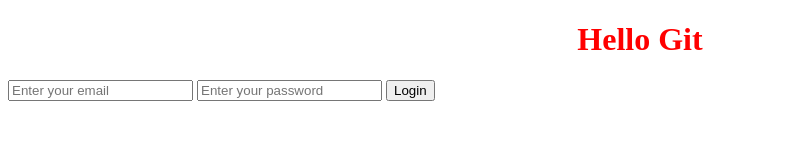
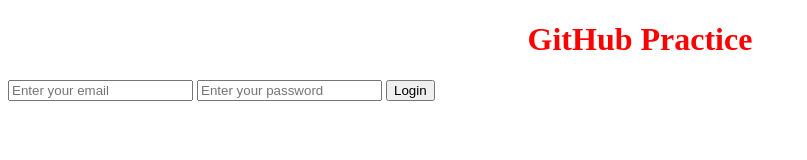
Before and after one commit to riveraborgesj/SheCodesPlus-Project-PUSHGITHUB, a plain HTML site: page index.html in a window 1280 px wide. Shown: the whole page, without its empty margins (0-807 px from the left). Drawn offline with Linux system fonts and the light colour scheme.

Commit message:
changed the h1 content

```diff
--- a/index.html
+++ b/index.html
@@ -7,7 +7,7 @@
     <link rel="stylesheet" href="index.css" />
   </head>
   <body>
-    <h1>Hello Git</h1>
+    <h1>GitHub Practice</h1>
     <form>
       <input type="email" placeholder="Enter your email" />
       <input type="password" placeholder="Enter your password" />
```
